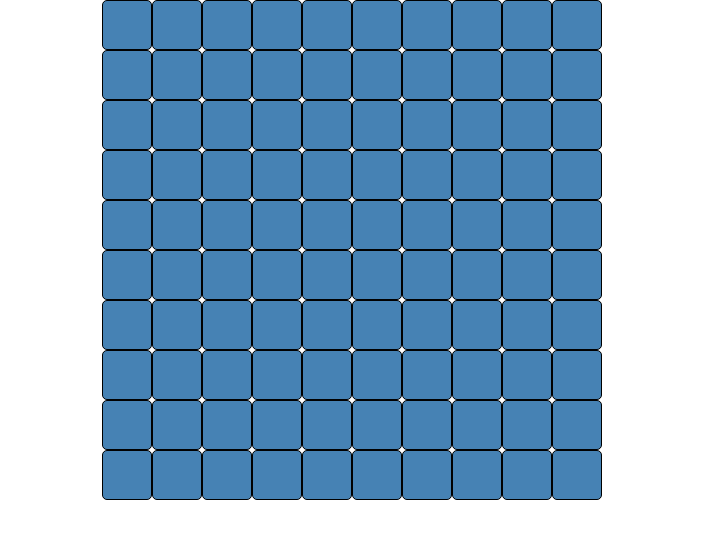
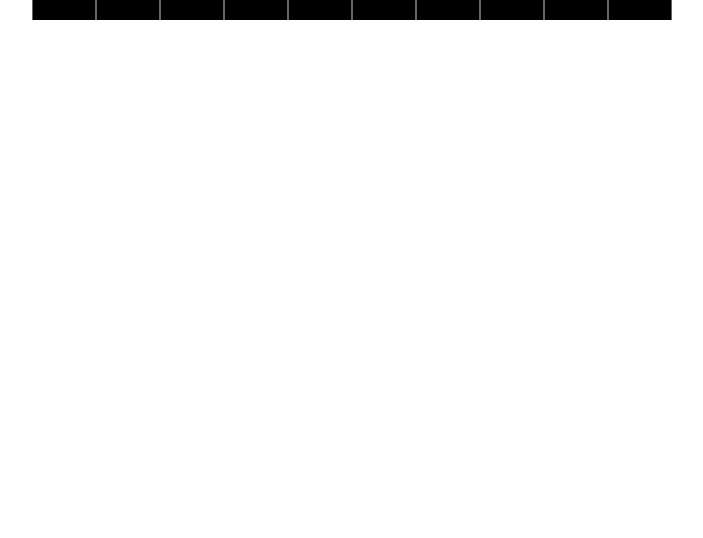
Before and after one commit to ischulz/Minesweeper, a React (Create React App) app in the folder minesweeper/: page / in a window 1280 px wide. Shown: the top 538 px of the page, without its empty margins (288-991 px from the left). Built offline with nearby package versions, Linux system fonts and the light colour scheme.

Commit message:
board size change

```diff
--- a/minesweeper/src/Board.css
+++ b/minesweeper/src/Board.css
@@ -3,6 +3,6 @@
   justify-content: row;
   flex-wrap: wrap;
   margin: 0 auto;
-  height: 500px;
-  width: 500px;
+  height: 50%;
+  width: 50%;
 }
```
